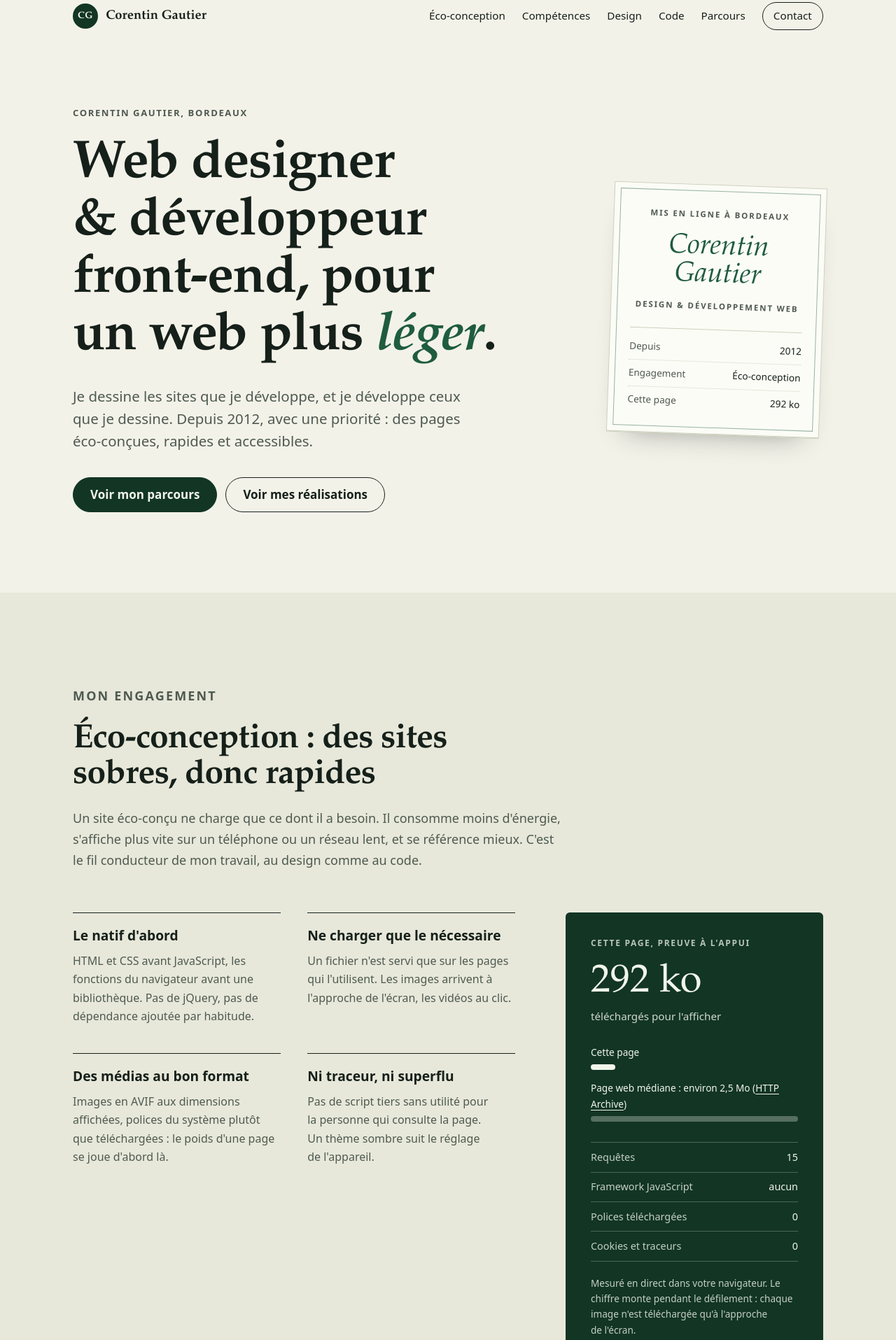
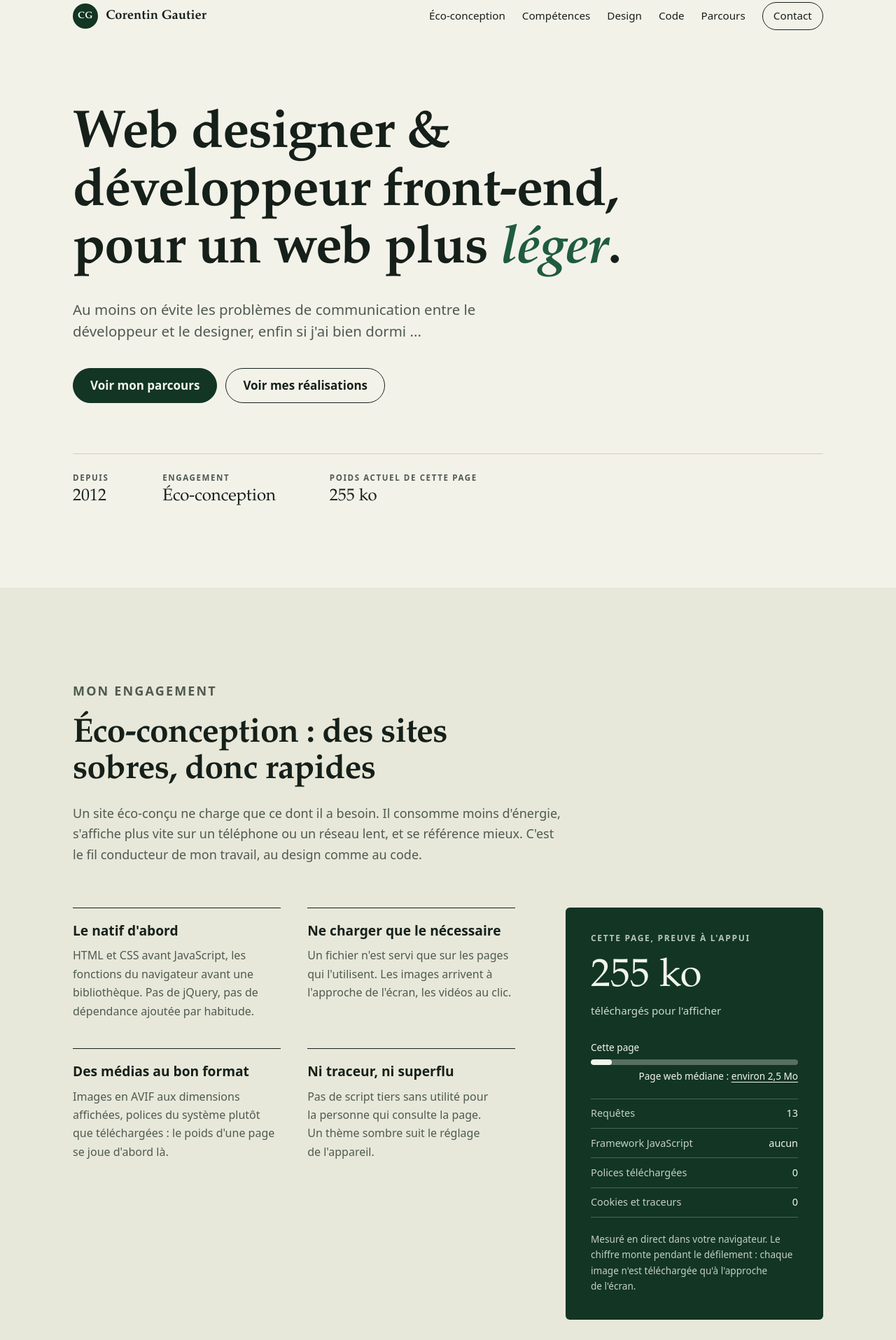
Before and after one commit to corentin-gautier/corentin-gautier.github.io, a website: page index.html in a window 1280 px wide. Shown: the part 17-1932 px from the top of the page at 70% size. Drawn offline with Linux system fonts and the light colour scheme.

Commit message:
refining

```diff
--- a/assets/css/style.css
+++ b/assets/css/style.css
@@ -214,17 +214,28 @@
   padding-block: clamp(2.5rem, 7vw, 6rem) var(--section);
 }
 
-.hero__inner {
-  display: grid;
-  gap: 3rem;
-  align-items: center;
+.hero__facts {
+  display: flex;
+  flex-wrap: wrap;
+  gap: 1.25rem clamp(2rem, 6vw, 5rem);
+  margin-top: clamp(3rem, 6vw, 4.5rem);
+  padding-top: 1.5rem;
+  border-top: 1px solid var(--line);
 }
 
-@media (min-width: 60rem) {
-  .hero__inner {
-    grid-template-columns: minmax(0, 1fr) 19rem;
-    gap: 4.5rem;
-  }
+.hero__facts dt {
+  color: var(--muted);
+  font-size: 0.72rem;
+  font-weight: 600;
+  letter-spacing: 0.14em;
+  text-transform: uppercase;
+}
+
+.hero__facts dd {
+  margin-top: 0.25rem;
+  font-family: var(--serif);
+  font-size: 1.5rem;
+  line-height: 1.2;
 }
 
 .eyebrow {
@@ -286,73 +297,6 @@
   border-color: var(--on-accent);
   background: var(--on-accent);
   color: var(--accent-deep);
-}
-
-/* The label */
-
-.label {
-  position: relative;
-  max-width: 19rem;
-  padding: 2rem 1.75rem 1.75rem;
-  border: 1px solid var(--line);
-  background: var(--card);
-  text-align: center;
-  rotate: 2deg;
-  box-shadow: 0 1px 0 var(--line), 0 24px 40px -28px rgb(22 32 26 / 0.45);
-}
-
-.label::before {
-  content: "";
-  position: absolute;
-  inset: 0.5rem;
-  border: 1px solid var(--accent);
-  opacity: 0.45;
-  pointer-events: none;
-}
-
-.label__top,
-.label__role {
-  color: var(--muted);
-  font-size: 0.72rem;
-  font-weight: 600;
-  letter-spacing: 0.16em;
-  text-transform: uppercase;
-}
-
-.label__name {
-  margin-block: 1.1rem 0.9rem;
-  color: var(--accent);
-  font-family: var(--serif);
-  font-size: 2.5rem;
-  font-style: italic;
-  line-height: 1;
-}
-
-.label__facts {
-  margin-top: 1.5rem;
-  padding-top: 0.5rem;
-  border-top: 1px solid var(--line);
-  font-size: 0.85rem;
-  text-align: left;
-}
-
-.label__facts div {
-  display: flex;
-  justify-content: space-between;
-  gap: 1rem;
-  padding-block: 0.45rem;
-}
-
-.label__facts div + div {
-  border-top: 1px dotted var(--line);
-}
-
-.label__facts dt {
-  color: var(--muted);
-}
-
-.label__facts dd {
-  text-align: right;
 }
 
 /* Sections */
@@ -448,21 +392,25 @@
   font-size: 0.85rem;
 }
 
+/* The page's bar sits on top of the median's, which fills the track */
+.gauge__track {
+  display: block;
+  overflow: hidden;
+  border-radius: 99px;
+  background: rgb(241 245 234 / 0.3);
+}
+
 .gauge__bar {
   display: block;
+  min-width: 0.5rem;
   height: 0.5rem;
-  margin-bottom: 0.6rem;
   border-radius: 99px;
   background: currentColor;
-}
-
-.gauge__bar--page {
-  min-width: 0.5rem;
   transition: width 0.4s ease;
 }
 
-.gauge__bar--median {
-  opacity: 0.3;
+.gauge__median {
+  text-align: right;
 }
 
 .gauge a,
@@ -908,7 +856,7 @@
 
   .button,
   .shot img,
-  .gauge__bar--page {
+  .gauge__bar {
     transition: none;
   }
 
--- a/index.html
+++ b/index.html
@@ -1,10 +1,12 @@
 <!doctype html>
 <html lang="fr">
+
 <head>
   <meta charset="utf-8">
   <meta name="viewport" content="width=device-width, initial-scale=1">
   <title>Corentin Gautier — Web designer et développeur front-end à Bordeaux</title>
-  <meta name="description" content="Portfolio de Corentin Gautier, web designer et développeur front-end à Bordeaux, engagé dans l'éco-conception web : parcours, réalisations et projets open source.">
+  <meta name="description"
+    content="Portfolio de Corentin Gautier, web designer et développeur front-end à Bordeaux, engagé dans l'éco-conception web : parcours, réalisations et projets open source.">
   <meta name="author" content="Corentin Gautier">
   <link rel="canonical" href="https://corentin-gautier.github.io/">
   <meta name="geo.region" content="FR-NAQ">
@@ -17,7 +19,8 @@
   <meta property="og:locale" content="fr_FR">
   <meta property="og:site_name" content="Corentin Gautier">
   <meta property="og:title" content="Corentin Gautier — Web designer et développeur front-end à Bordeaux">
-  <meta property="og:description" content="Web designer et développeur front-end à Bordeaux depuis 2012, engagé dans l'éco-conception web. Parcours, réalisations et projets open source.">
+  <meta property="og:description"
+    content="Web designer et développeur front-end à Bordeaux depuis 2012, engagé dans l'éco-conception web. Parcours, réalisations et projets open source.">
   <meta property="og:url" content="https://corentin-gautier.github.io/">
   <meta property="og:image" content="https://corentin-gautier.github.io/assets/img/og-image.jpg">
   <meta property="og:image:width" content="1200">
@@ -91,6 +94,7 @@
   }
   </script>
 </head>
+
 <body>
   <a class="skip-link" href="#contenu">Aller au contenu</a>
 
@@ -119,12 +123,11 @@
       <div class="container hero__inner">
         <div class="hero__text">
           <h1>
-            <span class="eyebrow">Corentin Gautier, Bordeaux</span>
             Web designer &amp; développeur front-end, pour un web plus&nbsp;<em>léger</em>.
           </h1>
           <p class="lead">
-            Je dessine les sites que je développe, et je développe ceux que je dessine.
-            Depuis 2012, avec une priorité : des pages éco-conçues, rapides et accessibles.
+            Au moins on évite les problèmes de communication entre le développeur et le designer, enfin si j'ai bien
+            dormi ...
           </p>
           <p class="actions">
             <a class="button" href="#parcours">Voir mon parcours</a>
@@ -132,16 +135,21 @@
           </p>
         </div>
 
-        <aside class="label" aria-label="En bref">
-          <p class="label__top">Mis en ligne à Bordeaux</p>
-          <p class="label__name">Corentin<br>Gautier</p>
-          <p class="label__role">Design &amp; développement web</p>
-          <dl class="label__facts">
-            <div><dt>Depuis</dt><dd>2012</dd></div>
-            <div><dt>Engagement</dt><dd>Éco-conception</dd></div>
-            <div><dt>Cette page</dt><dd data-page-weight>&lt; 300&nbsp;ko</dd></div>
-          </dl>
-        </aside>
+        <dl class="hero__facts">
+          <div>
+            <dt>Depuis</dt>
+            <dd>2012</dd>
+          </div>
+          <div>
+            <dt>Engagement</dt>
+            <dd>Éco-conception</dd>
+          </div>
+          <div>
+            <dt>Poids actuel de cette page</dt>
+            <dd data-page-weight>&lt; 300&nbsp;ko</dd>
+          </div>
+        </dl>
+
       </div>
     </section>
 
@@ -196,17 +204,30 @@
 
             <div class="gauge">
               <span>Cette page</span>
-              <span class="gauge__bar gauge__bar--page" data-page-bar style="width: 12%"></span>
-              <span>Page web médiane : environ 2,5&nbsp;Mo
-                (<a href="https://httparchive.org/reports/page-weight" rel="noopener">HTTP Archive</a>)</span>
-              <span class="gauge__bar gauge__bar--median"></span>
+              <span class="gauge__track">
+                <span class="gauge__bar" data-page-bar style="width: 12%"></span>
+              </span>
+              <span class="gauge__median">Page web médiane : <a href="https://httparchive.org/reports/page-weight"
+                  rel="noopener" target="_blank">environ 2,5&nbsp;Mo</a></span>
             </div>
 
             <dl class="audit__facts">
-              <div><dt>Requêtes</dt><dd data-page-requests>moins de 20</dd></div>
-              <div><dt>Framework JavaScript</dt><dd>aucun</dd></div>
-              <div><dt>Polices téléchargées</dt><dd>0</dd></div>
-              <div><dt>Cookies et traceurs</dt><dd>0</dd></div>
+              <div>
+                <dt>Requêtes</dt>
+                <dd data-page-requests>moins de 20</dd>
+              </div>
+              <div>
+                <dt>Framework JavaScript</dt>
+                <dd>aucun</dd>
+              </div>
+              <div>
+                <dt>Polices téléchargées</dt>
+                <dd>0</dd>
+              </div>
+              <div>
+                <dt>Cookies et traceurs</dt>
+                <dd>0</dd>
+              </div>
             </dl>
             <p class="audit__note" data-page-note hidden>
               Mesuré en direct dans votre navigateur. Le chiffre monte pendant le défilement :
@@ -245,7 +266,7 @@
           <li>
             <h3>Développement front-end</h3>
             <p>
-              HTML, CSS et JavaScript écrits à la main, React pour les interfaces applicatives.
+              HTML, CSS et JavaScript Vanilla. Angular et React.
               Du code lisible, que d'autres pourront reprendre.
             </p>
           </li>
@@ -265,86 +286,80 @@
         <header class="section__head">
           <h2>Web design : quelques réalisations</h2>
           <p>
-            Identités, sites et interfaces dessinés ces dernières années.
-            Le reste est sur <a href="https://dribbble.com/Median" rel="me noopener">mon profil Dribbble</a>.
+            Identités, sites et interfaces réalisés ces dernières années.
+            Le reste est sur <a href="https://dribbble.com/Median" rel="me noopener" target="_blank">mon profil
+              Dribbble</a>.
           </p>
         </header>
       </div>
 
       <div class="container container--wide">
-        <snap-carousel
-          class="shots"
-          displayed="1.15"
-          gap="20"
-          controls
-          nav
-          prev-label="Précédent"
-          next-label="Suivant"
+        <snap-carousel class="shots" displayed="1.15" gap="20" controls nav prev-label="Précédent" next-label="Suivant"
           responsive='[{"breakpoint":700,"settings":{"displayed":2.2}},{"breakpoint":1100,"settings":{"displayed":3.2}}]'>
           <ul slot="scroller">
             <li class="shot">
               <picture>
                 <source srcset="/assets/img/easynode-landing.avif" type="image/avif">
-                <img src="/assets/img/easynode-landing.jpg" width="960" height="640" alt="Landing page EasyNode : fond violet, grand titre « Node running made easy » et mascotte ours polaire.">
+                <img src="/assets/img/easynode-landing.jpg" width="960" height="640"
+                  alt="Landing page EasyNode : fond violet, grand titre « Node running made easy » et mascotte ours polaire.">
               </picture>
-              <h3><a href="https://dribbble.com/shots/27145069-Easynode-Landing" rel="noopener">EasyNode, landing page</a></h3>
+              <h3><a href="https://dribbble.com/shots/27145069-Easynode-Landing" rel="noopener"
+                  target="_blank">EasyNode, landing
+                  page</a></h3>
               <p>Identité de marque, mascotte et web design</p>
             </li>
             <li class="shot">
               <picture>
                 <source srcset="/assets/img/easynode-marketplace.avif" type="image/avif">
-                <img src="/assets/img/easynode-marketplace.jpg" width="960" height="640" loading="lazy" alt="Marketplace EasyNode : grille de cartes de nœuds blockchain sur fond jaune.">
+                <img src="/assets/img/easynode-marketplace.jpg" width="960" height="640" loading="lazy"
+                  alt="Marketplace EasyNode : grille de cartes de nœuds blockchain sur fond jaune.">
               </picture>
-              <h3><a href="https://dribbble.com/shots/27145049-Easynode-Marketplace" rel="noopener">EasyNode, marketplace</a></h3>
+              <h3><a href="https://dribbble.com/shots/27145049-Easynode-Marketplace" rel="noopener"
+                  target="_blank">EasyNode,
+                  marketplace</a></h3>
               <p>Design system et interface d'application</p>
             </li>
             <li class="shot">
               <picture>
                 <source srcset="/assets/img/jack-in-the-box.avif" type="image/avif">
-                <img src="/assets/img/jack-in-the-box.jpg" width="960" height="640" loading="lazy" alt="Page d'accueil du site Jack In The Box : titre « Proposal Management » et illustration isométrique.">
+                <img src="/assets/img/jack-in-the-box.jpg" width="960" height="640" loading="lazy"
+                  alt="Page d'accueil du site Jack In The Box : titre « Proposal Management » et illustration isométrique.">
               </picture>
-              <h3><a href="https://dribbble.com/shots/24289943-Web-design-for-Jack-In-The-Box" rel="noopener">Jack In The Box</a></h3>
+              <h3><a href="https://dribbble.com/shots/24289943-Web-design-for-Jack-In-The-Box" rel="noopener"
+                  target="_blank">Jack In
+                  The Box</a></h3>
               <p>Web design</p>
             </li>
             <li class="shot">
               <picture>
                 <source srcset="/assets/img/nouvelles-renaissances.avif" type="image/avif">
-                <img src="/assets/img/nouvelles-renaissances.jpg" width="960" height="640" loading="lazy" alt="Maquette du site Nouvelles Renaissances.">
+                <img src="/assets/img/nouvelles-renaissances.jpg" width="960" height="640" loading="lazy"
+                  alt="Maquette du site Nouvelles Renaissances.">
               </picture>
-              <h3><a href="https://dribbble.com/shots/24289872-Web-Design-for-Nouvelles-Renaissances" rel="noopener">Nouvelles Renaissances</a></h3>
+              <h3><a href="https://dribbble.com/shots/24289872-Web-Design-for-Nouvelles-Renaissances" rel="noopener"
+                  target="_blank">Nouvelles Renaissances</a></h3>
               <p>Web design</p>
             </li>
             <li class="shot">
               <picture>
                 <source srcset="/assets/img/project-management-ui.avif" type="image/avif">
-                <img src="/assets/img/project-management-ui.jpg" width="960" height="640" loading="lazy" alt="Interface de suivi de dossiers : fil d'étapes, fiche des tiers et synthèse financière.">
+                <img src="/assets/img/project-management-ui.jpg" width="960" height="640" loading="lazy"
+                  alt="Interface de suivi de dossiers : fil d'étapes, fiche des tiers et synthèse financière.">
               </picture>
-              <h3><a href="https://dribbble.com/shots/24287730-Project-Management-UI" rel="noopener">Gestion de projets</a></h3>
+              <h3><a href="https://dribbble.com/shots/24287730-Project-Management-UI" rel="noopener"
+                  target="_blank">Gestion de
+                  projets</a></h3>
               <p>UI design d'application métier</p>
             </li>
             <li class="shot">
               <picture>
                 <source srcset="/assets/img/stream-overlay.avif" type="image/avif">
-                <img src="/assets/img/stream-overlay.jpg" width="960" height="640" loading="lazy" alt="Habillage de live : écran « Le live va bientôt commencer » sur fond turquoise avec un buste antique.">
+                <img src="/assets/img/stream-overlay.jpg" width="960" height="640" loading="lazy"
+                  alt="Habillage de live : écran « Le live va bientôt commencer » sur fond turquoise avec un buste antique.">
               </picture>
-              <h3><a href="https://dribbble.com/shots/14966251-Stream-Overlay" rel="noopener">Stream overlay</a></h3>
+              <h3><a href="https://dribbble.com/shots/14966251-Stream-Overlay" rel="noopener" target="_blank">Stream
+                  overlay</a></h3>
               <p>Habillage de live et identité personnelle</p>
-            </li>
-            <li class="shot">
-              <picture>
-                <source srcset="/assets/img/illustration-paysage.avif" type="image/avif">
-                <img src="/assets/img/illustration-paysage.jpg" width="960" height="640" loading="lazy" alt="Illustration : forêt de sapins en silhouette devant des montagnes roses au coucher du soleil.">
-              </picture>
-              <h3><a href="https://dribbble.com/shots/9912998-Very-Formulaic-Multi-Layered-Landscape-Illustration-VFMLLI" rel="noopener">Paysage en couches</a></h3>
-              <p>Illustration, peinture numérique</p>
-            </li>
-            <li class="shot">
-              <picture>
-                <source srcset="/assets/img/arrows-3d.avif" type="image/avif">
-                <img src="/assets/img/arrows-3d.jpg" width="960" height="640" loading="lazy" alt="Rendu 3D abstrait : flèches métalliques au-dessus d'une plaque chromée sur fond bleu.">
-              </picture>
-              <h3><a href="https://dribbble.com/shots/6615213-Arrows" rel="noopener">Arrows</a></h3>
-              <p>3D, Cinema 4D</p>
             </li>
           </ul>
         </snap-carousel>
@@ -376,11 +391,22 @@
               pas de jQuery, et un fichier n'est chargé que sur les pages qui en ont besoin.
             </p>
             <ul class="tags" aria-label="Technologies">
-              <li>WordPress</li><li>Timber / Twig</li><li>ACF</li><li>Docker</li><li>Gulp</li><li>WooCommerce</li>
+              <li>WordPress</li>
+              <li>Timber / Twig</li>
+              <li>ACF</li>
+              <li>Docker</li>
+              <li>Gulp</li>
+              <li>WooCommerce</li>
             </ul>
             <dl class="project__facts">
-              <div><dt>En service depuis</dt><dd>2019</dd></div>
-              <div><dt>Commits</dt><dd>1 300+</dd></div>
+              <div>
+                <dt>En service depuis</dt>
+                <dd>2019</dd>
+              </div>
+              <div>
+                <dt>Commits</dt>
+                <dd>1 300+</dd>
+              </div>
             </dl>
           </article>
 
@@ -392,7 +418,9 @@
               (CSS scroll snap). Il se configure en HTML et ne télécharge que les fonctions utilisées.
             </p>
             <ul class="tags" aria-label="Technologies">
-              <li>JavaScript</li><li>Custom Elements</li><li>CSS</li>
+              <li>JavaScript</li>
+              <li>Custom Elements</li>
+              <li>CSS</li>
             </ul>
             <p class="project__links">
               <a href="https://github.com/corentin-gautier/snap-carousel" rel="me noopener">Code source</a>
@@ -408,7 +436,9 @@
               Gutenberg : niveaux de titres, chargement différé, vidéos YouTube chargées au clic.
             </p>
             <ul class="tags" aria-label="Technologies">
-              <li>Gutenberg</li><li>PHP</li><li>React</li>
+              <li>Gutenberg</li>
+              <li>PHP</li>
+              <li>React</li>
             </ul>
             <p class="project__links">
               <a href="https://github.com/corentin-gautier/core-blocks-enhancer" rel="me noopener">Code source</a>
@@ -423,22 +453,21 @@
         <div class="about__intro">
           <picture>
             <source srcset="/assets/img/corentin-gautier.avif" type="image/avif">
-            <img class="portrait" src="/assets/img/corentin-gautier.jpg" width="320" height="320" loading="lazy" alt="Portrait de Corentin Gautier">
+            <img class="portrait" src="/assets/img/corentin-gautier.jpg" width="320" height="320" loading="lazy"
+              alt="Portrait de Corentin Gautier">
           </picture>
           <h2>Quatorze ans entre la maquette et le code</h2>
           <p>
-            Je m'appelle Corentin Gautier et je vis à Bordeaux. Depuis 2012, je travaille à la fois
-            comme web designer et comme développeur front-end, ce qui évite les maquettes
-            impossibles à développer et les sites qui ne ressemblent plus à leur maquette.
-          </p>
-          <p>
-            En dehors du web, je compose et je mixe de la musique.
+            Depuis 2012, je travaille à la fois
+            comme web designer et comme développeur front-end et Wordpress, avec un intérêt particulier pour
+            l'éco-conception et l'accessibilité.
           </p>
         </div>
 
         <ol class="timeline">
           <li>
-            <p class="timeline__dates"><time datetime="2024-11">Nov. 2024</time> – <time datetime="2026-02">févr. 2026</time></p>
+            <p class="timeline__dates"><time datetime="2024-11">Nov. 2024</time> – <time datetime="2026-02">févr.
+                2026</time></p>
             <h3>UI designer &amp; développeur front-end <span>EasyNode</span></h3>
             <p>
               Refonte de l'image de marque, logo et charte graphique. Web design et design system
@@ -446,7 +475,8 @@
             </p>
           </li>
           <li>
-            <p class="timeline__dates"><time datetime="2015-07">Juil. 2015</time> – <time datetime="2024-09">sept. 2024</time></p>
+            <p class="timeline__dates"><time datetime="2015-07">Juil. 2015</time> – <time datetime="2024-09">sept.
+                2024</time></p>
             <h3>Développeur front-end, UI designer &amp; expert technique <span>Conserto</span></h3>
             <p>
               Développement WordPress, front-end, React et mobile hybride. Web design,
@@ -454,7 +484,8 @@
             </p>
           </li>
           <li>
-            <p class="timeline__dates"><time datetime="2012-06">Juin 2012</time> – <time datetime="2015-07">juil. 2015</time></p>
+            <p class="timeline__dates"><time datetime="2012-06">Juin 2012</time> – <time datetime="2015-07">juil.
+                2015</time></p>
             <h3>Développeur front-end <span>Raccourci</span></h3>
             <p>
               Intégration HTML, CSS et JavaScript, développement AngularJS,
@@ -477,7 +508,8 @@
           Le plus simple est de m'écrire sur LinkedIn.
         </p>
         <p class="actions">
-          <a class="button button--light" href="https://www.linkedin.com/in/corentin-gautier-513b928a" rel="me noopener">Me contacter sur LinkedIn</a>
+          <a class="button button--light" href="https://www.linkedin.com/in/corentin-gautier-513b928a"
+            rel="me noopener">Me contacter sur LinkedIn</a>
         </p>
         <ul class="contact__links">
           <li><a href="https://github.com/corentin-gautier" rel="me noopener">GitHub</a></li>
@@ -520,4 +552,5 @@
     addEventListener('load', measure);
   </script>
 </body>
+
 </html>
```
Also changed, not shown: assets/img/og-image.jpg.
